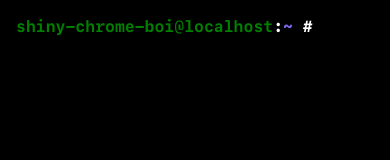
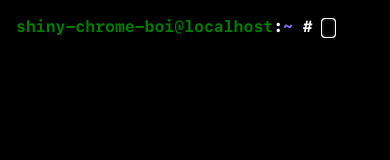
Before and after one commit to TunaCici/Braavos, a React (Create React App) app: page /terminal in a window 390 px wide. Shown: the top 160 px of the page. Built offline with nearby package versions, Linux system fonts and the light colour scheme.

Commit message:
prompt: Enabled <input> border for debugging.
Signed-off-by: TunaCici <36923239+TunaCici@users.noreply.github.com>

```diff
--- a/src/common/Prompt/Prompt.css
+++ b/src/common/Prompt/Prompt.css
@@ -23,7 +23,7 @@
 }
 
 .user-input {
-  width: 0ch;
+  width: 1ch;
   color: #fff;
 
   font-size: 1rem;
@@ -31,10 +31,6 @@
 
   border: none;
   background-color: transparent;
-  outline-color: transparent;
-  outline-style: none;
-
-  caret-color: transparent;
 }
 
 .blinker {
@@ -57,3 +53,9 @@
     opacity: 1;
   }
 }
+
+@media only screen and (max-width: 768px) {
+  .user-input {
+    font-size: 0.75rem;
+  }
+}
```
